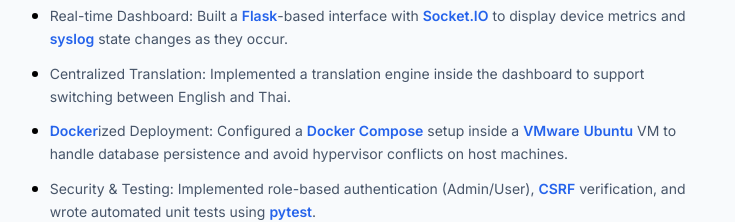
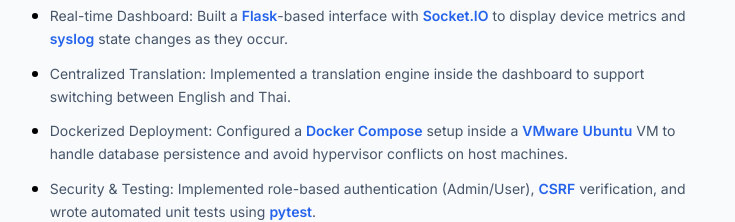
Before and after one commit to ToonSupakit/ToonSupakit.github.io, a Next.js app: page / in a window 1280 px wide. Shown: the part 1440-1662 px from the top of the page, without its empty margins (459-1194 px from the left). Built offline with nearby package versions, Linux system fonts and the light colour scheme.

Commit message:
style: refine keyword boundary check in highlightTech to prevent partial word highlight

```diff
--- a/app/sections/Projects.tsx
+++ b/app/sections/Projects.tsx
@@ -185,10 +185,24 @@ function highlightTech(text: string): React.ReactNode[] {
     let matchedKey = "";
 
     for (const key of sortedTechKeys) {
-      const idx = remaining.indexOf(key);
-      if (idx !== -1 && idx < earliestIndex) {
-        earliestIndex = idx;
-        matchedKey = key;
+      let startIdx = 0;
+      while (true) {
+        const idx = remaining.indexOf(key, startIdx);
+        if (idx === -1) break;
+
+        // Check boundary: characters before and after matched key must not be alphanumeric
+        const hasAlphanumericBefore = idx > 0 && /^[a-zA-Z0-9]$/.test(remaining[idx - 1]);
+        const hasAlphanumericAfter = (idx + key.length) < remaining.length && /^[a-zA-Z0-9]$/.test(remaining[idx + key.length]);
+
+        if (!hasAlphanumericBefore && !hasAlphanumericAfter) {
+          if (idx < earliestIndex) {
+            earliestIndex = idx;
+            matchedKey = key;
+          }
+          break; // Found the earliest occurrence of this key
+        }
+
+        startIdx = idx + 1;
       }
     }
 
```
